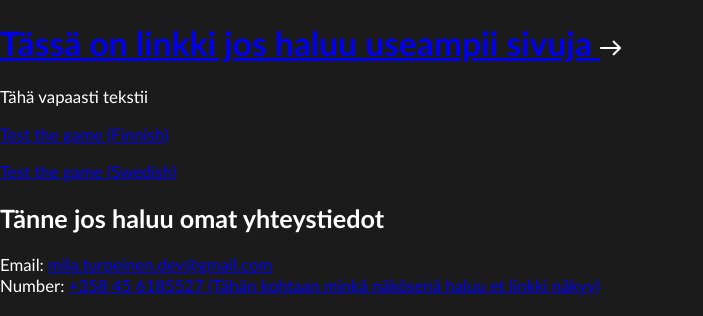
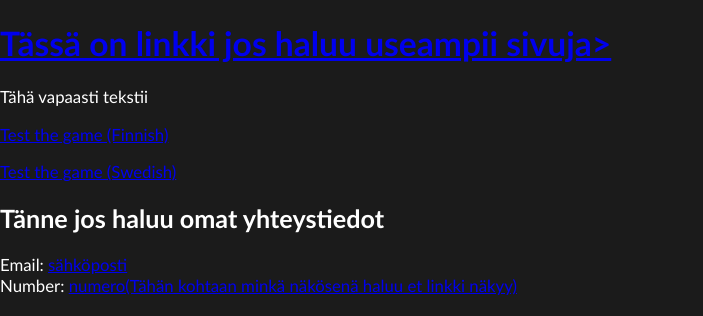
Before and after one commit to skillzz123jj/WilmaTommiska, a plain HTML site: page index.html in a window 1280 px wide. Shown: the part 1583-1899 px from the top of the page, without its empty margins (0-703 px from the left). Drawn offline with Linux system fonts and the light colour scheme.

Commit message:
Some cleanup

```diff
--- a/index.html
+++ b/index.html
@@ -12,14 +12,12 @@
 
     <!-- Jos haluu jonku kuvan laittaa nii kuva tähän repoon ja sen filen linkki src ja alt meinaa et jos
                   kuva ei näy käyttäjälle nii näkyy sit selitys  -->
-    <img src="Images/image.png" alt="Mila Turpeinen Picture">
+    <img src="Images/image.png" alt="doggo">
     <div>
         <h1>Nää on otsikoita</h1>
         <p>Näihin saa kirjotettuu vapaasti omaa tekstiä
         </p>
-
     </div>
-
 
     <!-- class tarkottaa että css filessä on määritelty sen ulkonäkö ja tässä annetaan se tälle otsikolle -->
     <h2 class="title">Game Projects</h2>
@@ -28,10 +26,10 @@
     </div>
     <img alt="Gameplay for Ruoka-aika" width="50%" height="30%" src="Images/Ruoka-aika_GIF.gif">
     <a href="Portfolio/Ruoka-aika.html">
-        <h1>Tässä on linkki jos haluu useampii sivuja <img src="Images/RightArrow.png" alt="Back" class="arrow">
-        </h1>
+        <h1>Tässä on linkki jos haluu useampii sivuja></h1>
     </a>
     <p>Tähä vapaasti tekstii</p>
+    <!-- Linkki href sisää, target blank meinaa et se avutuu uutee ikkunaa ja sit miltä linkki näyttää -->
     <p><a href="https://papunet.net/_pelit/ruoka-aika/" target="_blank">Test the game (Finnish)</a>
     </p>
     <p><a href="https://papunet.net/_spel/matdags/" target="_blank">Test the game (Swedish)</a></p>
@@ -44,12 +42,12 @@
         <div>
             <span>Email: </span>
             <!-- mailto linkki avaa käyttäjälle suoraan oman sähköpostin sillee et saa lähetetty kätevästi toho annettuun sähköpostiin -->
-            <a href="mailto:mila.turpeinen.dev@gmail.com">mila.turpeinen.dev@gmail.com</a>
+            <a href="mailto:sähköposti">sähköposti</a>
         </div>
         <div>
             <span>Number: </span>
             <!-- Tel linkki soittaa mobiililla suoraan annettuun numeroon  -->
-            <a href="tel:+358456185527">+358 45 6185527 (Tähän kohtaan minkä näkösenä haluu et linkki näkyy)</a>
+            <a href="tel:numero">numero(Tähän kohtaan minkä näkösenä haluu et linkki näkyy)</a>
 
         </div>
     </div>
```
Also changed, not shown: Images/LeftArrow.png (deleted), Images/RightArrow.png (deleted), Images/github-mark-white.png (deleted), 2 other files.
